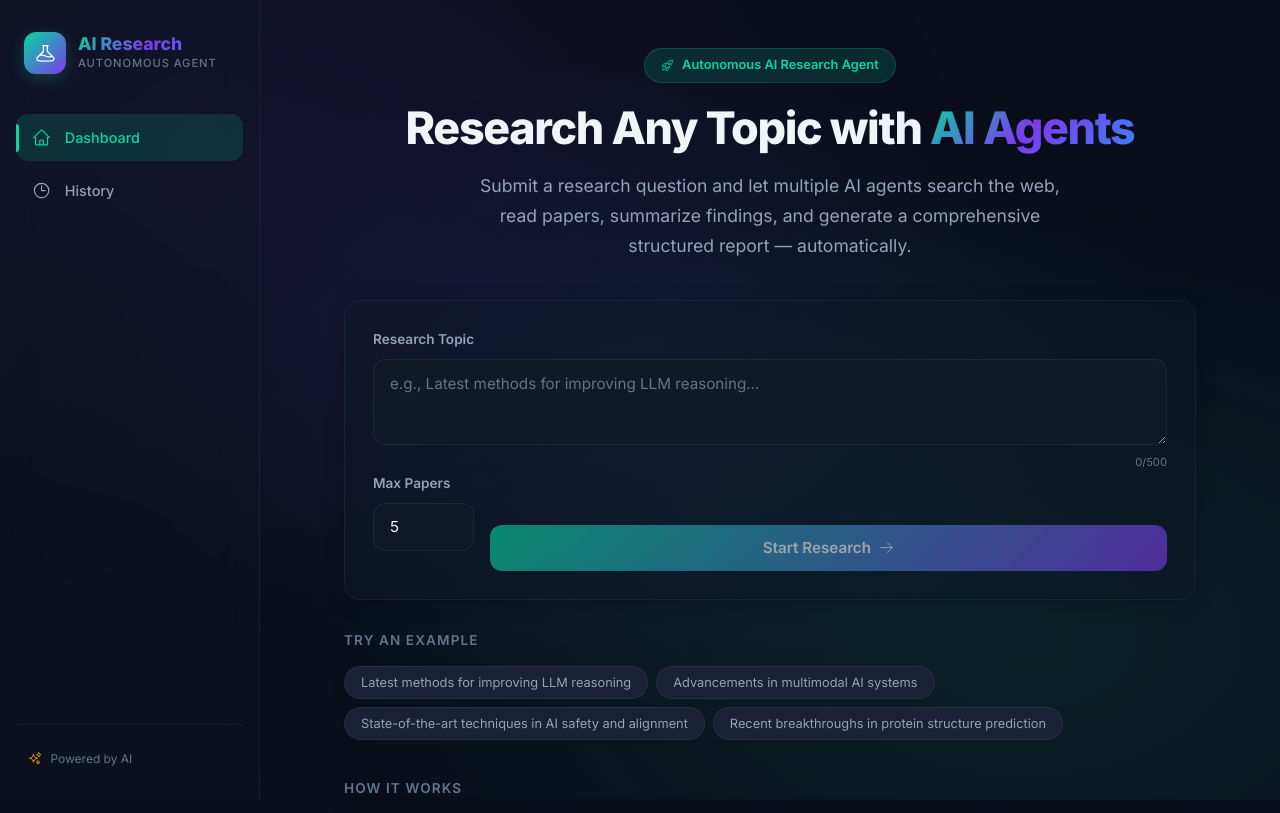
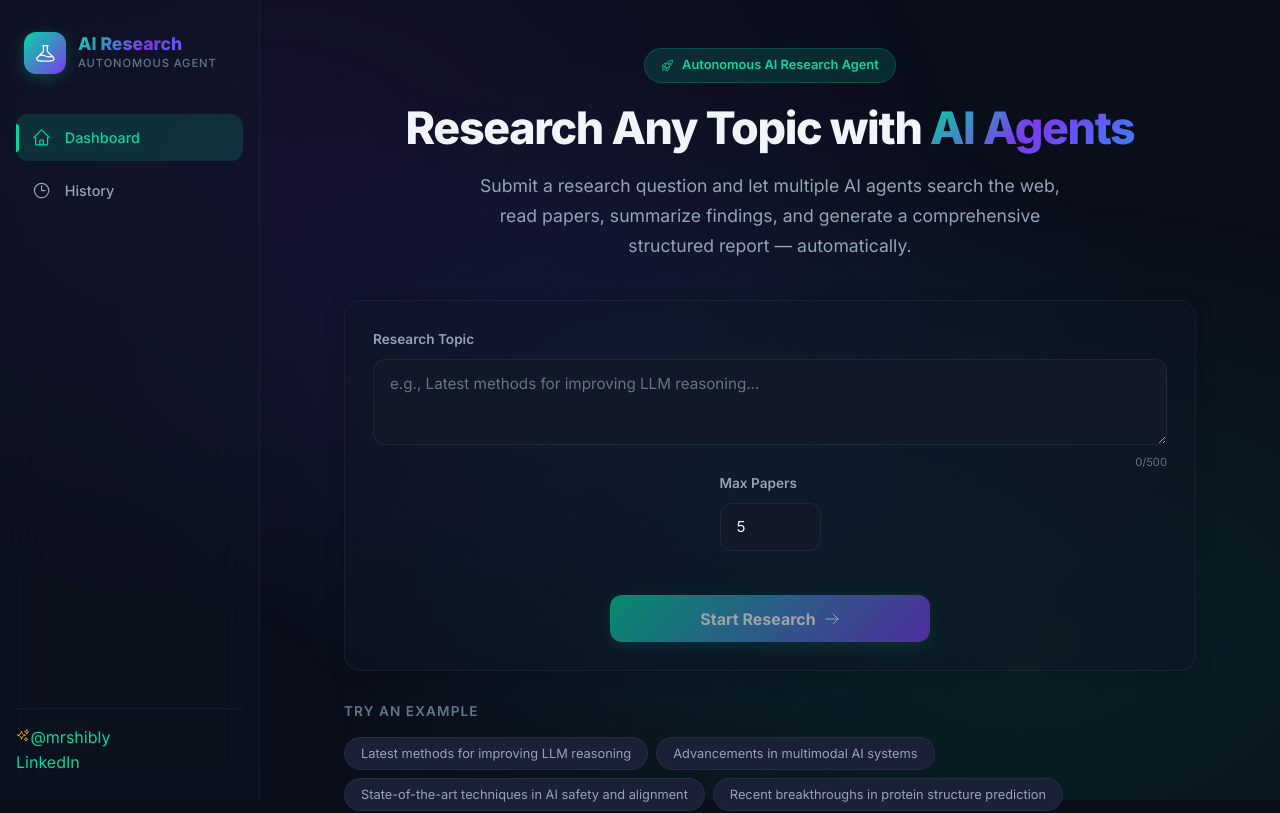
Before and after one commit to mrshibly/autonomous-research-agent, a React (Vite) app in the folder frontend/: page / in a window 1280 px wide. Shown: the top 813 px of the page. Built offline with nearby package versions, Linux system fonts and the light colour scheme.

Commit message:
style: final branding, UI balance, and improved error messaging

```diff
--- a/frontend/src/components/Sidebar.jsx
+++ b/frontend/src/components/Sidebar.jsx
@@ -49,9 +49,15 @@ export default function Sidebar() {
       </nav>
 
       <div className="sidebar-footer">
-        <div className="sidebar-badge">
-          <HiOutlineSparkles className="badge-icon" />
-          <span>Powered by AI</span>
+        <div className="social-links">
+          <a href="https://github.com/mrshibly" target="_blank" rel="noopener noreferrer" className="social-link" title="GitHub">
+            <HiOutlineSparkles className="badge-icon" />
+            <span>@mrshibly</span>
+          </a>
+          <div className="social-divider" />
+          <a href="https://linkedin.com/in/mrshibly" target="_blank" rel="noopener noreferrer" className="social-link">
+             LinkedIn
+          </a>
         </div>
       </div>
     </aside>
--- a/frontend/src/pages/Dashboard.css
+++ b/frontend/src/pages/Dashboard.css
@@ -107,12 +107,15 @@
 
 .form-row {
   display: flex;
-  align-items: flex-end;
-  gap: 1rem;
+  flex-direction: column;
+  align-items: center;
+  gap: 1.5rem;
+  margin-top: 0.5rem;
 }
 
 .submit-btn {
-  flex: 1;
+  width: 100%;
+  max-width: 320px;
   display: flex;
   align-items: center;
   justify-content: center;
@@ -121,14 +124,15 @@
   background: linear-gradient(135deg, var(--accent-cyan), var(--accent-purple));
   color: white;
   font-family: var(--font-family);
-  font-size: 0.95rem;
-  font-weight: 600;
+  font-size: 1rem;
+  font-weight: 700;
   border: none;
   border-radius: var(--radius-md);
   cursor: pointer;
   transition: all var(--transition-normal);
   position: relative;
   overflow: hidden;
+  box-shadow: 0 4px 15px rgba(6, 214, 160, 0.2);
 }
 
 .submit-btn:hover:not(:disabled) {
--- a/frontend/src/pages/ResearchView.jsx
+++ b/frontend/src/pages/ResearchView.jsx
@@ -139,10 +139,10 @@ export default function ResearchView() {
             <button
               className={`copy-link-btn ${copySuccess ? 'success' : ''}`}
               onClick={handleCopyLink}
-              title="Copy shareable link"
+              title="Copy shareable report link"
             >
               {copySuccess ? <HiOutlineCheck /> : <HiOutlineLink />}
-              {copySuccess ? 'Copied!' : 'Copy Link'}
+              {copySuccess ? 'Link Copied!' : 'Share Report'}
             </button>
             {report && (
               <div className="export-actions">
```
Also changed, not shown: 1 other file (tests, documents, lock files or other folders).
